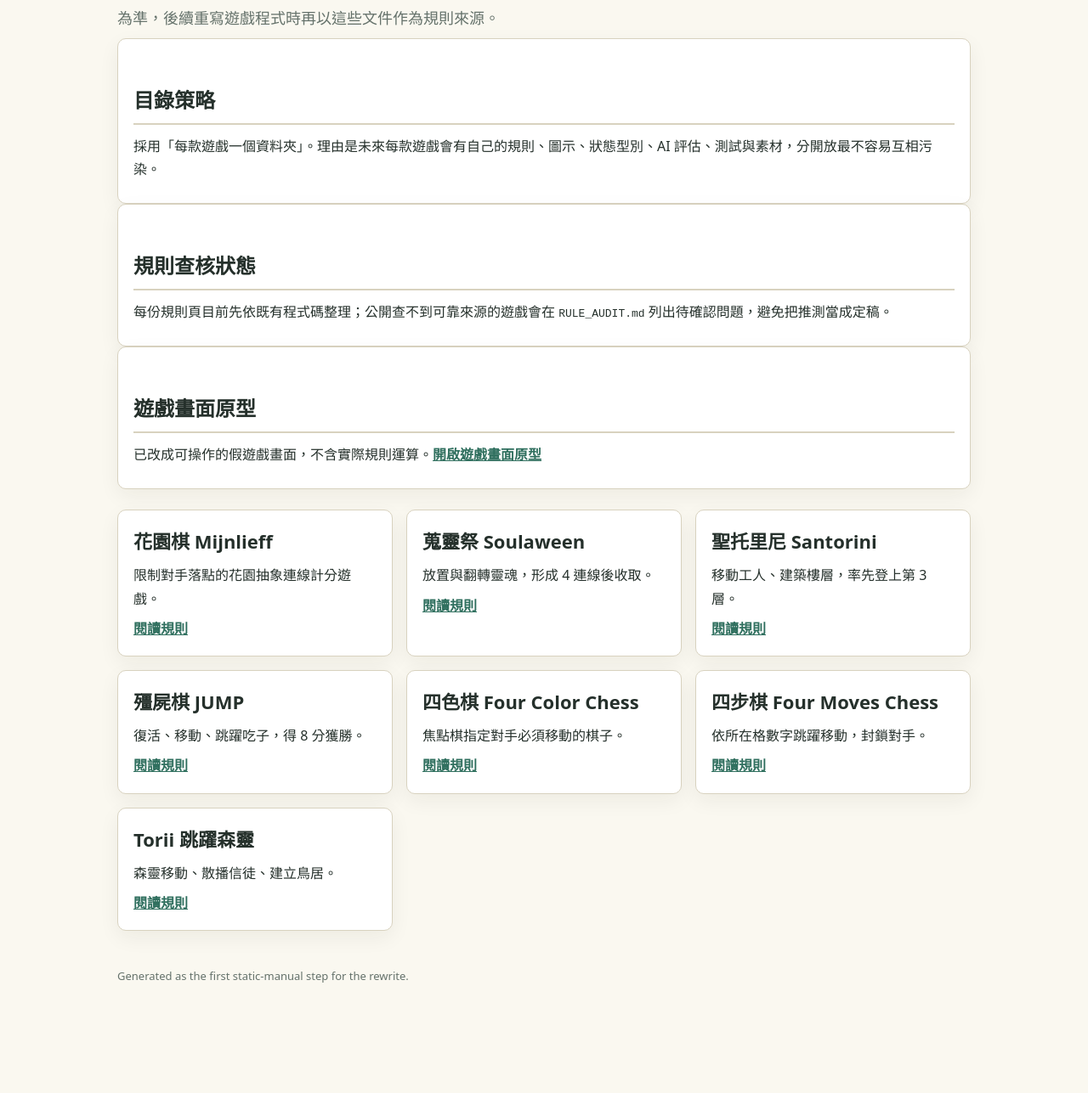
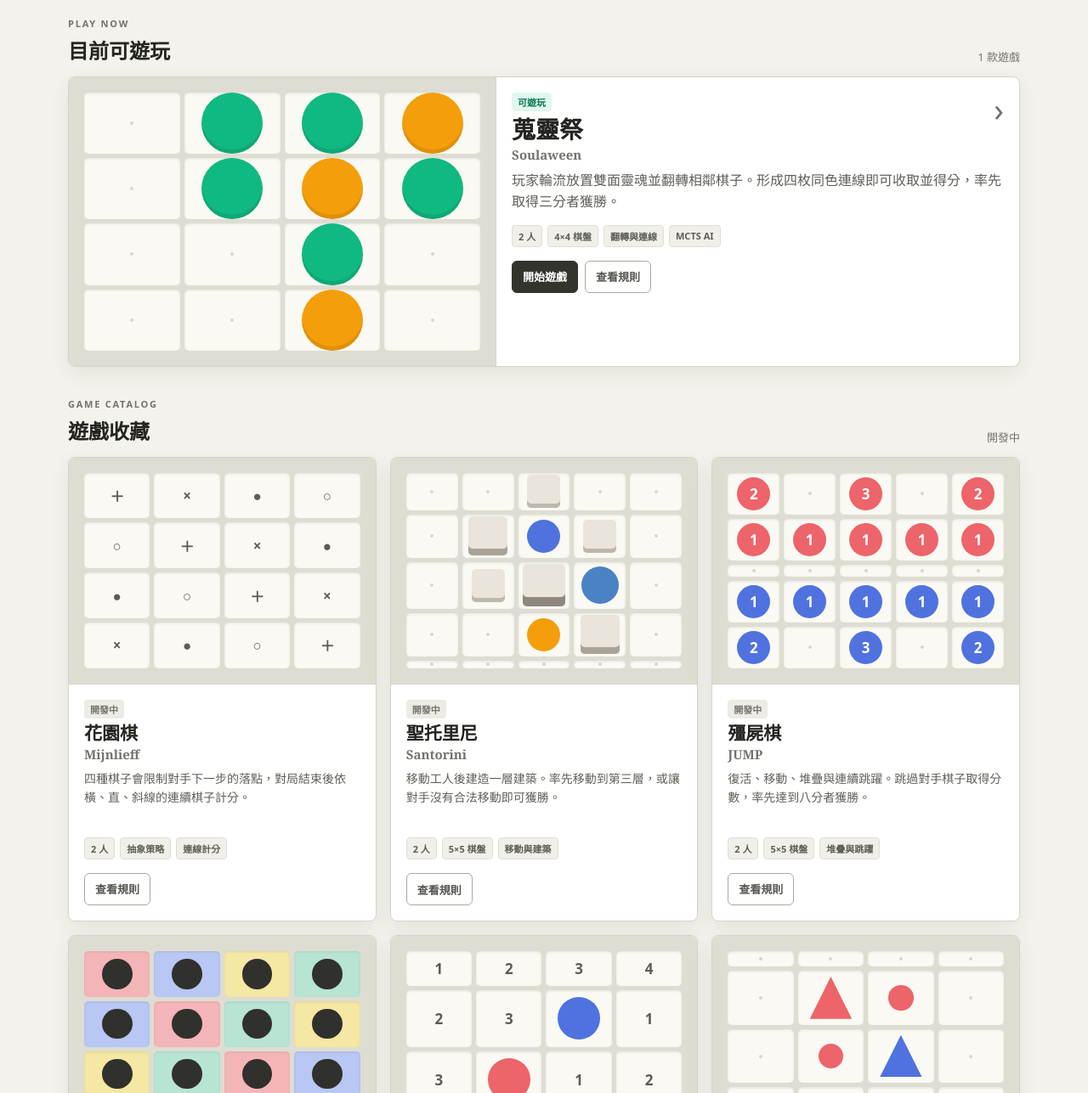
Before and after one commit to oro1081111/oro-board-game-3, a plain HTML site: page index.html in a window 1280 px wide. Shown: the part 177-1464 px from the top of the page at 85% size. Before the commit the page ends 1394 px from the top, so only its background shows below. Drawn offline with Linux system fonts and the light colour scheme.

Commit message:
Document game SOP and build public lobby

```diff
--- /dev/null
+++ b/assets/lobby.css
@@ -0,0 +1,98 @@
+:root {
+  --paper: #f3f2ec;
+  --panel: #ffffff;
+  --ink: #242421;
+  --muted: #73736d;
+  --line: #d5d3c7;
+  --dark: #34342e;
+  --green: #10b981;
+  --orange: #f59e0b;
+  --blue: #4f72df;
+  --red: #ed646b;
+  --yellow: #f2cf5b;
+}
+
+* { box-sizing: border-box; }
+html, body { margin: 0; min-height: 100%; }
+body { font-family: "Noto Sans TC", "Microsoft JhengHei", system-ui, sans-serif; background: var(--paper); color: var(--ink); }
+a { color: inherit; }
+
+.site-head { background: #fff; border-bottom: 1px solid var(--line); }
+.head-inner { width: min(1120px, calc(100% - 32px)); margin: auto; padding: 34px 0 28px; }
+.brand, .eyebrow { margin: 0 0 6px; color: var(--muted); font-size: 11px; font-weight: 900; letter-spacing: .16em; }
+.head-inner h1 { margin: 0; font-family: Georgia, "Noto Serif TC", serif; font-size: clamp(34px, 7vw, 52px); line-height: 1; }
+.subtitle { margin: 10px 0 0; color: var(--muted); font-size: 15px; }
+
+.lobby { width: min(1120px, calc(100% - 32px)); margin: auto; padding: 30px 0 54px; }
+.section-head { display: flex; align-items: end; justify-content: space-between; gap: 16px; margin-bottom: 14px; }
+.section-head h2 { margin: 0; font-size: 24px; }
+.count { color: var(--muted); font-size: 13px; }
+.catalog-head { margin-top: 36px; }
+
+.game-grid { display: grid; grid-template-columns: repeat(3, minmax(0, 1fr)); gap: 16px; }
+.game-card { min-width: 0; overflow: hidden; background: var(--panel); border: 1px solid var(--line); border-radius: 8px; box-shadow: 0 8px 24px rgba(45,45,38,.08); }
+.game-card.featured { display: grid; grid-template-columns: minmax(280px, .9fr) minmax(320px, 1.1fr); }
+.game-body { padding: 18px; }
+.game-title-row { display: flex; justify-content: space-between; gap: 16px; }
+.game-card h3 { margin: 5px 0 9px; font-size: 21px; line-height: 1.2; }
+.game-card h3 span { display: block; margin-top: 3px; color: var(--muted); font-family: Georgia, serif; font-size: 15px; font-weight: 600; }
+.featured h3 { font-size: 28px; }
+.arrow { color: var(--muted); font-size: 38px; line-height: 1; }
+.description { min-height: 66px; margin: 0; color: #5f5f59; font-size: 14px; line-height: 1.6; }
+.featured .description { min-height: auto; font-size: 16px; }
+.status { width: fit-content; margin: 0; padding: 3px 7px; border-radius: 4px; font-size: 11px; font-weight: 900; }
+.status.playable { background: #dff7ed; color: #087452; }
+.status.pending { background: #ecebe5; color: #74736c; }
+.meta { display: flex; flex-wrap: wrap; gap: 6px; margin-top: 14px; }
+.meta span { padding: 4px 7px; background: #f0efe9; border: 1px solid #e0ded3; border-radius: 4px; color: #5e5e58; font-size: 11px; font-weight: 700; }
+.actions { display: flex; gap: 8px; margin-top: 16px; }
+.button { min-height: 38px; display: inline-flex; align-items: center; justify-content: center; padding: 7px 12px; border: 1px solid #aaa89e; border-radius: 6px; background: #fff; color: #565650; font-size: 13px; font-weight: 800; text-decoration: none; }
+.button.primary { border-color: var(--dark); background: var(--dark); color: #fff; }
+.button:hover, .button:focus-visible { border-color: var(--ink); outline: 2px solid rgba(36,36,33,.16); outline-offset: 2px; }
+
+.preview-link { display: block; min-height: 100%; text-decoration: none; }
+.game-preview { --cols: 4; aspect-ratio: 1.35; display: grid; grid-template-columns: repeat(var(--cols), 1fr); gap: 5px; padding: 18px; background: #deddd2; border-bottom: 1px solid var(--line); }
+.featured .game-preview { height: 100%; aspect-ratio: auto; min-height: 280px; border-right: 1px solid var(--line); border-bottom: 0; }
+.game-preview i { position: relative; min-width: 0; display: grid; place-items: center; border-radius: 5px; background: #faf9f3; color: #5d5c55; font-style: normal; font-size: 17px; font-weight: 900; box-shadow: inset 0 1px 3px rgba(0,0,0,.09); }
+.game-preview i::after { content: ""; width: 64%; aspect-ratio: 1; border-radius: 50%; }
+.game-preview .v-empty::after { width: 4px; background: #d9d7cc; }
+.game-preview .v-g::after { background: var(--green); box-shadow: inset 0 -5px 0 rgba(0,0,0,.09); }
+.game-preview .v-o::after { background: var(--orange); box-shadow: inset 0 -5px 0 rgba(0,0,0,.09); }
+.game-preview .v-＋::after, .game-preview .v-×::after, .game-preview .v-●::after, .game-preview .v-○::after { display: none; }
+.game-preview .v-1::after, .game-preview .v-2::after, .game-preview .v-3::after, .game-preview .v-4::after { display: none; }
+.game-preview [class*="v-h"]::after { border-radius: 5px; background: #e9e5da; box-shadow: inset 0 -5px 0 #beb8aa; }
+.game-preview .v-h2::after { width: 76%; box-shadow: inset 0 -8px 0 #aaa395; }
+.game-preview .v-h3::after { width: 82%; box-shadow: inset 0 -11px 0 #8f887c; }
+.game-preview .v-dome::after { width: 72%; background: #4b82c3; }
+.game-preview .v-worker-blue::after, .game-preview .v-blue-piece::after, .game-preview .v-blue-spirit::after, .game-preview .v-blue-follower::after { background: var(--blue); }
+.game-preview .v-worker-orange::after { background: var(--orange); }
+.game-preview .v-red-piece::after, .game-preview .v-red-spirit::after, .game-preview .v-red-follower::after { background: var(--red); }
+.game-preview [class*="v-r"]::after, .game-preview [class*="v-b"]::after { content: attr(class); display: grid; place-items: center; color: #fff; font-size: 0; }
+.game-preview .v-r1::after, .game-preview .v-r2::after, .game-preview .v-r3::after { background: var(--red); }
+.game-preview .v-b1::after, .game-preview .v-b2::after, .game-preview .v-b3::after { background: var(--blue); }
+.game-preview .v-r1::before, .game-preview .v-b1::before { content: "1"; position: absolute; z-index: 1; color: #fff; font-weight: 900; }
+.game-preview .v-r2::before, .game-preview .v-b2::before { content: "2"; position: absolute; z-index: 1; color: #fff; font-weight: 900; }
+.game-preview .v-r3::before, .game-preview .v-b3::before { content: "3"; position: absolute; z-index: 1; color: #fff; font-weight: 900; }
+.game-preview .v-cr { background: #f4b5b8; }
+.game-preview .v-cb { background: #b8c7f3; }
+.game-preview .v-cy { background: #f5e7a4; }
+.game-preview .v-cg { background: #b8e4d3; }
+.game-preview [class*="v-c"]::after { width: 46%; background: #30302c; }
+.game-preview .v-blue-torii::after { width: 72%; border-radius: 2px; background: var(--blue); box-shadow: inset 0 5px 0 #fff; }
+.game-preview .v-red-spirit::after, .game-preview .v-blue-spirit::after { clip-path: polygon(50% 0, 100% 100%, 0 100%); border-radius: 0; }
+.game-preview .v-red-follower::after, .game-preview .v-blue-follower::after { width: 38%; }
+
+.site-footer { border-top: 1px solid var(--line); padding: 22px 16px 30px; color: var(--muted); text-align: center; font-size: 12px; }
+
+@media (max-width: 860px) {
+  .game-grid { grid-template-columns: repeat(2, minmax(0, 1fr)); }
+}
+
+@media (max-width: 620px) {
+  .head-inner { padding: 26px 0 22px; }
+  .lobby { padding-top: 22px; }
+  .game-card.featured { display: block; }
+  .featured .game-preview { min-height: 0; aspect-ratio: 1.35; border-right: 0; border-bottom: 1px solid var(--line); }
+  .game-grid { grid-template-columns: 1fr; }
+  .description { min-height: 0; }
+}
--- a/index.html
+++ b/index.html
@@ -2,34 +2,142 @@
 <html lang="zh-Hant">
 <head>
   <meta charset="utf-8">
-  <meta name="viewport" content="width=device-width, initial-scale=1">
-  <title>棋類遊戲 3.0 規則說明書</title>
-  <link rel="stylesheet" href="assets/manual.css">
+  <meta name="viewport" content="width=device-width, initial-scale=1, viewport-fit=cover">
+  <meta name="theme-color" content="#f3f2ec">
+  <title>棋類遊戲 Board Game Lobby</title>
+  <link rel="stylesheet" href="assets/lobby.css">
 </head>
 <body>
-  <main class="page">
-    <div class="topbar"><div class="brand">Board Games 3.0</div></div>
-    <h1>棋類遊戲 3.0</h1>
-    <p class="lead">第一階段先建立純靜態說明書。這裡的規則以「棋類遊戲」與「棋類遊戲2.0」目前程式碼實作為準，後續重寫遊戲程式時再以這些文件作為規則來源。</p>
-    <section class="section">
-      <h2>目錄策略</h2>
-      <p>採用「每款遊戲一個資料夾」。理由是未來每款遊戲會有自己的規則、圖示、狀態型別、AI 評估、測試與素材，分開放最不容易互相污染。</p>
+  <header class="site-head">
+    <div class="head-inner">
+      <p class="brand">ORO BOARD GAMES</p>
+      <h1>棋類遊戲</h1>
+      <p class="subtitle">選擇遊戲，開始對局</p>
+    </div>
+  </header>
+
+  <main class="lobby">
+    <section class="section-head" aria-labelledby="available-title">
+      <div>
+        <p class="eyebrow">PLAY NOW</p>
+        <h2 id="available-title">目前可遊玩</h2>
+      </div>
+      <span class="count">1 款遊戲</span>
     </section>
-    <section class="section">
-      <h2>規則查核狀態</h2>
-      <p>每份規則頁目前先依既有程式碼整理；公開查不到可靠來源的遊戲會在 <code>RULE_AUDIT.md</code> 列出待確認問題，避免把推測當成定稿。</p>
+
+    <article class="game-card featured">
+      <a class="preview-link" href="interface.html" aria-label="開始蒐靈祭 Soulaween">
+        <div class="game-preview" data-preview="soulaween" data-cols="4"></div>
+      </a>
+      <div class="game-body">
+        <div class="game-title-row">
+          <div>
+            <p class="status playable">可遊玩</p>
+            <h3>蒐靈祭 <span>Soulaween</span></h3>
+          </div>
+          <span class="arrow" aria-hidden="true">›</span>
+        </div>
+        <p class="description">玩家輪流放置雙面靈魂並翻轉相鄰棋子。形成四枚同色連線即可收取並得分，率先取得三分者獲勝。</p>
+        <div class="meta"><span>2 人</span><span>4×4 棋盤</span><span>翻轉與連線</span><span>MCTS AI</span></div>
+        <div class="actions"><a class="button primary" href="interface.html">開始遊戲</a><a class="button" href="games/soulaween/rules.html">查看規則</a></div>
+      </div>
+    </article>
+
+    <section class="section-head catalog-head" aria-labelledby="catalog-title">
+      <div>
+        <p class="eyebrow">GAME CATALOG</p>
+        <h2 id="catalog-title">遊戲收藏</h2>
+      </div>
+      <span class="count">開發中</span>
     </section>
-    <section class="section"><h2>遊戲畫面原型</h2><p>已改成可操作的假遊戲畫面，不含實際規則運算。<a href="interface.html">開啟遊戲畫面原型</a></p></section>
-    <section class="grid">
-      <article class="card"><h2>花園棋 Mijnlieff</h2><p>限制對手落點的花園抽象連線計分遊戲。</p><a href="games/mijnlieff/rules.html">閱讀規則</a></article>
-      <article class="card"><h2>蒐靈祭 Soulaween</h2><p>放置與翻轉靈魂，形成 4 連線後收取。</p><a href="games/soulaween/rules.html">閱讀規則</a></article>
-      <article class="card"><h2>聖托里尼 Santorini</h2><p>移動工人、建築樓層，率先登上第 3 層。</p><a href="games/santorini/rules.html">閱讀規則</a></article>
-      <article class="card"><h2>殭屍棋 JUMP</h2><p>復活、移動、跳躍吃子，得 8 分獲勝。</p><a href="games/zombie-jump/rules.html">閱讀規則</a></article>
-      <article class="card"><h2>四色棋 Four Color Chess</h2><p>焦點棋指定對手必須移動的棋子。</p><a href="games/four-color-chess/rules.html">閱讀規則</a></article>
-      <article class="card"><h2>四步棋 Four Moves Chess</h2><p>依所在格數字跳躍移動，封鎖對手。</p><a href="games/four-moves-chess/rules.html">閱讀規則</a></article>
-      <article class="card"><h2>Torii 跳躍森靈</h2><p>森靈移動、散播信徒、建立鳥居。</p><a href="games/torii/rules.html">閱讀規則</a></article>
+
+    <section class="game-grid">
+      <article class="game-card">
+        <div class="game-preview" data-preview="mijnlieff" data-cols="4"></div>
+        <div class="game-body">
+          <p class="status pending">開發中</p>
+          <h3>花園棋 <span>Mijnlieff</span></h3>
+          <p class="description">四種棋子會限制對手下一步的落點，對局結束後依橫、直、斜線的連續棋子計分。</p>
+          <div class="meta"><span>2 人</span><span>抽象策略</span><span>連線計分</span></div>
+          <div class="actions"><a class="button" href="games/mijnlieff/rules.html">查看規則</a></div>
+        </div>
+      </article>
+
+      <article class="game-card">
+        <div class="game-preview" data-preview="santorini" data-cols="5"></div>
+        <div class="game-body">
+          <p class="status pending">開發中</p>
+          <h3>聖托里尼 <span>Santorini</span></h3>
+          <p class="description">移動工人後建造一層建築。率先移動到第三層，或讓對手沒有合法移動即可獲勝。</p>
+          <div class="meta"><span>2 人</span><span>5×5 棋盤</span><span>移動與建築</span></div>
+          <div class="actions"><a class="button" href="games/santorini/rules.html">查看規則</a></div>
+        </div>
+      </article>
+
+      <article class="game-card">
+        <div class="game-preview" data-preview="zombie" data-cols="5"></div>
+        <div class="game-body">
+          <p class="status pending">開發中</p>
+          <h3>殭屍棋 <span>JUMP</span></h3>
+          <p class="description">復活、移動、堆疊與連續跳躍。跳過對手棋子取得分數，率先達到八分者獲勝。</p>
+          <div class="meta"><span>2 人</span><span>5×5 棋盤</span><span>堆疊與跳躍</span></div>
+          <div class="actions"><a class="button" href="games/zombie-jump/rules.html">查看規則</a></div>
+        </div>
+      </article>
+
+      <article class="game-card">
+        <div class="game-preview" data-preview="four-color" data-cols="4"></div>
+        <div class="game-body">
+          <p class="status pending">開發中</p>
+          <h3>四色棋 <span>Four Color Chess</span></h3>
+          <p class="description">移動焦點指定的棋子，落點格色決定對手下一枚必須移動的棋。封鎖指定棋即可獲勝。</p>
+          <div class="meta"><span>2 人</span><span>4×4 棋盤</span><span>焦點與封鎖</span></div>
+          <div class="actions"><a class="button" href="games/four-color-chess/rules.html">查看規則</a></div>
+        </div>
+      </article>
+
+      <article class="game-card">
+        <div class="game-preview" data-preview="four-moves" data-cols="4"></div>
+        <div class="game-body">
+          <p class="status pending">開發中</p>
+          <h3>四步棋 <span>Four Moves Chess</span></h3>
+          <p class="description">依所在格數字移動指定步數，走過的起點會成為空格。讓對手沒有合法落點即可獲勝。</p>
+          <div class="meta"><span>2 人</span><span>4×4 棋盤</span><span>數字步數</span></div>
+          <div class="actions"><a class="button" href="games/four-moves-chess/rules.html">查看規則</a></div>
+        </div>
+      </article>
+
+      <article class="game-card">
+        <div class="game-preview" data-preview="torii" data-cols="4"></div>
+        <div class="game-body">
+          <p class="status pending">開發中</p>
+          <h3>跳躍森靈 <span>Torii</span></h3>
+          <p class="description">選擇行動板塊移動森靈，沿途散播信徒並建立鳥居。完成信徒或鳥居目標即可獲勝。</p>
+          <div class="meta"><span>2 人</span><span>4×4 棋盤</span><span>信徒與鳥居</span></div>
+          <div class="actions"><a class="button" href="games/torii/rules.html">查看規則</a></div>
+        </div>
+      </article>
     </section>
-    <footer>Generated as the first static-manual step for the rewrite.</footer>
   </main>
+
+  <footer class="site-footer">棋類遊戲3.0 · 所有遊戲規則與實作持續整理中</footer>
+
+  <script>
+    const previews = {
+      soulaween: ['', 'g', 'g', 'o', '', 'g', 'o', 'g', '', '', 'g', '', '', '', 'o', ''],
+      mijnlieff: ['＋', '×', '●', '○', '○', '＋', '×', '●', '●', '○', '＋', '×', '×', '●', '○', '＋'],
+      santorini: ['', '', 'h1', '', '', '', 'h2', 'worker-blue', 'h1', '', '', 'h1', 'h3', 'dome', '', '', '', 'worker-orange', 'h2', '', '', '', '', '', ''],
+      zombie: ['r2', '', 'r3', '', 'r2', 'r1', 'r1', 'r1', 'r1', 'r1', '', '', '', '', '', 'b1', 'b1', 'b1', 'b1', 'b1', 'b2', '', 'b3', '', 'b2'],
+      'four-color': ['cr', 'cb', 'cy', 'cg', 'cb', 'cr', 'cg', 'cy', 'cy', 'cg', 'cr', 'cb', 'cg', 'cy', 'cb', 'cr'],
+      'four-moves': ['1', '2', '3', '4', '2', '3', 'blue-piece', '1', '3', 'red-piece', '1', '2', '4', '1', '2', '3'],
+      torii: ['', '', '', '', '', 'red-spirit', 'red-follower', '', '', 'red-follower', 'blue-spirit', '', '', '', 'blue-follower', 'blue-torii']
+    };
+
+    document.querySelectorAll('[data-preview]').forEach((board) => {
+      const cells = previews[board.dataset.preview] || [];
+      board.style.setProperty('--cols', board.dataset.cols || 4);
+      board.innerHTML = cells.map((value) => `<i class="v-${value || 'empty'}" aria-hidden="true">${/^[1-4＋×●○]$/.test(value) ? value : ''}</i>`).join('');
+    });
+  </script>
 </body>
 </html>
```
Also changed, not shown: GAME_IMPLEMENTATION_SOP.md (added, +178 -0 lines), interface.html (+1 -1 lines), README.md.
